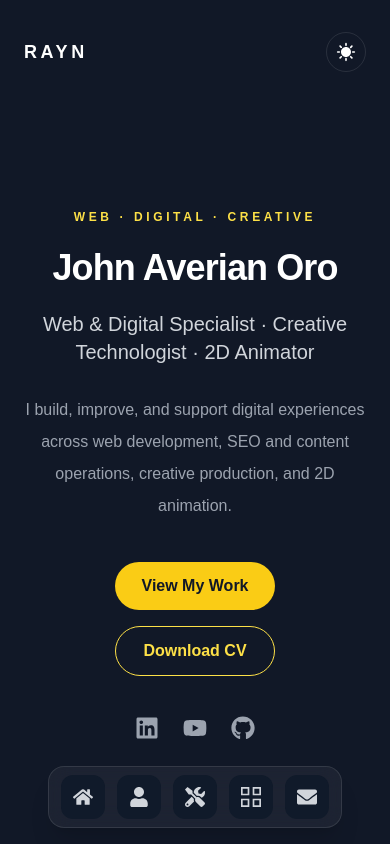
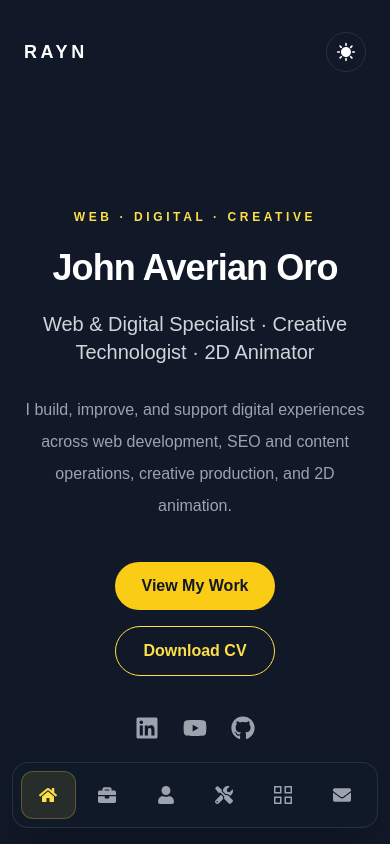
Before and after one commit to RaynGH/new-portfolio-main, a React (Create React App) app: page / in a window 390 px wide. Shown: the top 844 px of the page. Built offline with nearby package versions, Linux system fonts and the light colour scheme.

Commit message:
Refine Mark 1 mobile bottom dock

```diff
--- a/src/Components/BottomDock.jsx
+++ b/src/Components/BottomDock.jsx
@@ -1,34 +1,90 @@
-import { FaHome, FaUser, FaTools, FaEnvelope } from "react-icons/fa";
-import { GrProjects } from "react-icons/gr";
-function bottomDock() {
-    const items = [
-    { id: "home", icon: FaHome, label: "Home" },
-    { id: "about", icon: FaUser, label: "About" },
-    { id: "skills", icon: FaTools, label: "Skills" },
-    { id: "projects",  label: "Projects",  icon: GrProjects },
-    { id: "contact", icon: FaEnvelope, label: "Contact" },
+import { useEffect, useState } from 'react';
+import {
+  FaBriefcase,
+  FaEnvelope,
+  FaHome,
+  FaTools,
+  FaUser,
+} from 'react-icons/fa';
+import { GrProjects } from 'react-icons/gr';
+
+const ITEMS = [
+  { id: 'home', icon: FaHome, label: 'Home' },
+  { id: 'clients', icon: FaBriefcase, label: 'Client Work' },
+  { id: 'about', icon: FaUser, label: 'About' },
+  { id: 'skills', icon: FaTools, label: 'Skills' },
+  { id: 'projects', icon: GrProjects, label: 'Projects' },
+  { id: 'contact', icon: FaEnvelope, label: 'Contact' },
 ];
-  const goTo = (id) => document.getElementById(id)?.scrollIntoView({ behavior: "smooth" });
+
+function BottomDock() {
+  const [active, setActive] = useState('home');
+
+  useEffect(() => {
+    const observer = new IntersectionObserver(
+      (entries) => {
+        const visibleEntry = entries
+          .filter((entry) => entry.isIntersecting)
+          .sort((a, b) => b.intersectionRatio - a.intersectionRatio)[0];
+
+        if (visibleEntry) {
+          setActive(visibleEntry.target.id);
+        }
+      },
+      {
+        rootMargin: '-35% 0px -50% 0px',
+        threshold: [0, 0.1, 0.25, 0.5],
+      }
+    );
+
+    ITEMS.forEach(({ id }) => {
+      const section = document.getElementById(id);
+      if (section) observer.observe(section);
+    });
+
+    return () => observer.disconnect();
+  }, []);
+
+  const goTo = (id) => {
+    const section = document.getElementById(id);
+    if (!section) return;
+
+    section.scrollIntoView({ behavior: 'smooth', block: 'start' });
+  };
 
   return (
-    <nav className="lg:hidden fixed bottom-4 left-1/2 -translate-x-1/2 z-40
-                    bg-white/5 border border-white/10 rounded-2xl backdrop-blur-md px-3 py-2 shadow-xl">
-      <ul className="flex items-center gap-3">
-        {items.map(({ id, icon: Icon, label }) => (
+    <nav
+      className="fixed bottom-4 left-1/2 z-50 w-[calc(100%-1.5rem)] max-w-md -translate-x-1/2 rounded-2xl border border-gray-200/80 bg-white/85 px-2 py-2 shadow-2xl backdrop-blur-xl lg:hidden dark:border-white/10 dark:bg-[#101a2a]/90"
+      aria-label="Mobile portfolio navigation"
+    >
+      <ul className="grid grid-cols-6 gap-1">
+        {ITEMS.map(({ id, icon: Icon, label }) => {
+          const isActive = active === id;
+
+          return (
             <li key={id}>
               <button
+                type="button"
                 onClick={() => goTo(id)}
                 aria-label={label}
-              className="w-11 h-11 grid place-items-center rounded-xl bg-green-800 dark:bg-[#101a2a] dark:text-gray-300 text-white dark:hover:text-yellow-400
-              hover:text-green-300 transition"
+                aria-current={isActive ? 'location' : undefined}
+                className={`relative flex min-h-12 w-full flex-col items-center justify-center rounded-xl border px-1 transition-all duration-200 focus:outline-none focus-visible:ring-2 focus-visible:ring-green-500 dark:focus-visible:ring-yellow-300 ${
+                  isActive
+                    ? 'border-green-500/25 bg-green-50 text-green-600 dark:border-yellow-300/25 dark:bg-yellow-300/10 dark:text-yellow-300'
+                    : 'border-transparent text-gray-500 hover:bg-green-50 hover:text-green-600 dark:text-gray-400 dark:hover:bg-yellow-300/10 dark:hover:text-yellow-300'
+                }`}
               >
-              <Icon className="w-5 h-5" />
+                <Icon className="h-[18px] w-[18px]" />
+                <span className="mt-1 hidden text-[9px] font-medium leading-none xs:block sm:text-[10px]">
+                  {label === 'Client Work' ? 'Clients' : label}
+                </span>
               </button>
             </li>
-        ))}
+          );
+        })}
       </ul>
     </nav>
   );
 }
 
-export default bottomDock;
+export default BottomDock;
```
Lines whose indentation alone changed are shown as unchanged.
